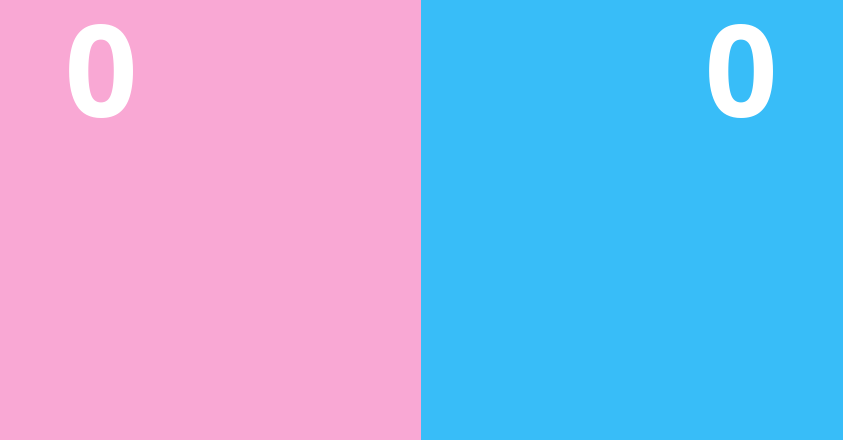
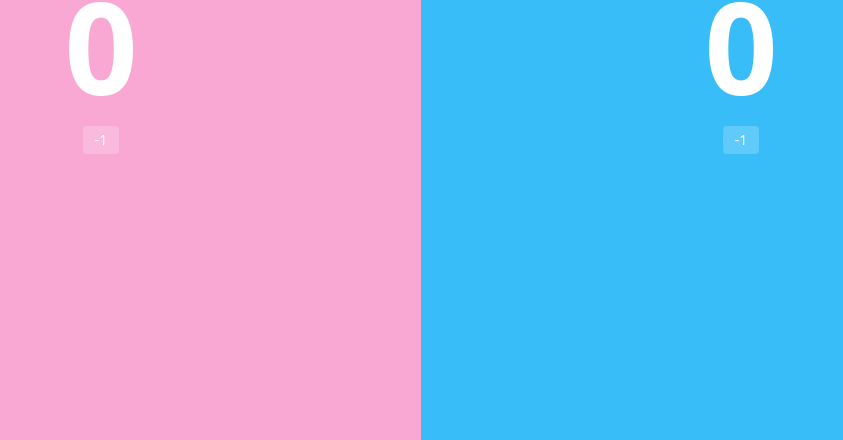
Before and after one commit to Apisit250aps/scorer, a plain HTML site: page index.html in a window 1280 px wide. Shown: the part 360-800 px from the top of the page, without its empty margins (219-1062 px from the left). Drawn offline with nearby package versions, Linux system fonts and the light colour scheme.

Commit message:
Update index.html

```diff
--- a/index.html
+++ b/index.html
@@ -19,6 +19,12 @@
     >
       <h1 class="text-4xl font-bold text-white mb-4">Player 1</h1>
       <div class="text-9xl font-bold text-white">{{ player1 }}</div>
+      <button
+        @click.stop="player1 = Math.max(0, player1 - 1)"
+        class="mt-4 px-3 py-1 text-sm bg-white/20 rounded text-white"
+      >
+        -1
+      </button>
     </div>
 
     <!-- ฝั่งผู้เล่น 2 -->
@@ -28,6 +34,12 @@
     >
       <h1 class="text-4xl font-bold text-white mb-4">Player 2</h1>
       <div class="text-9xl font-bold text-white">{{ player2 }}</div>
+      <button
+        @click.stop="player2 = Math.max(0, player2 - 1)"
+        class="mt-4 px-3 py-1 text-sm bg-white/20 rounded text-white"
+      >
+        -1
+      </button>
     </div>
   </div>
 
```
